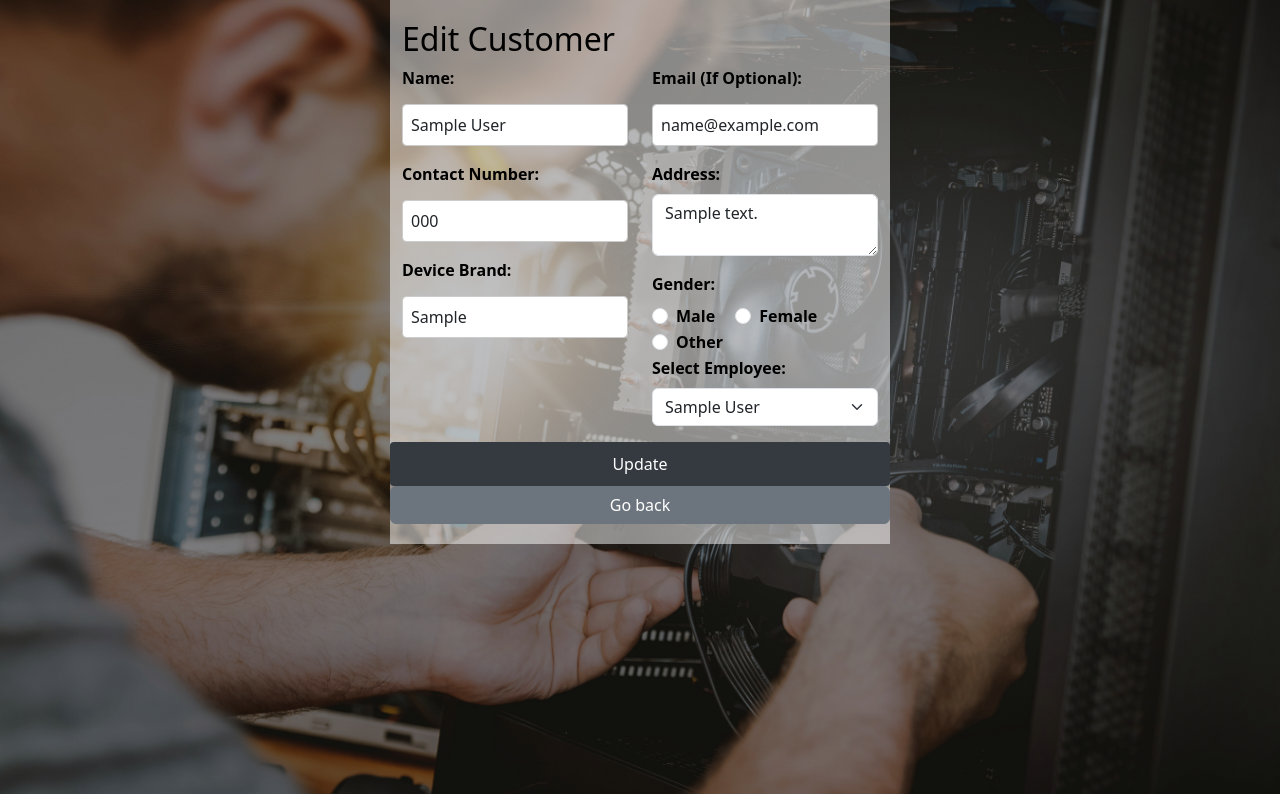
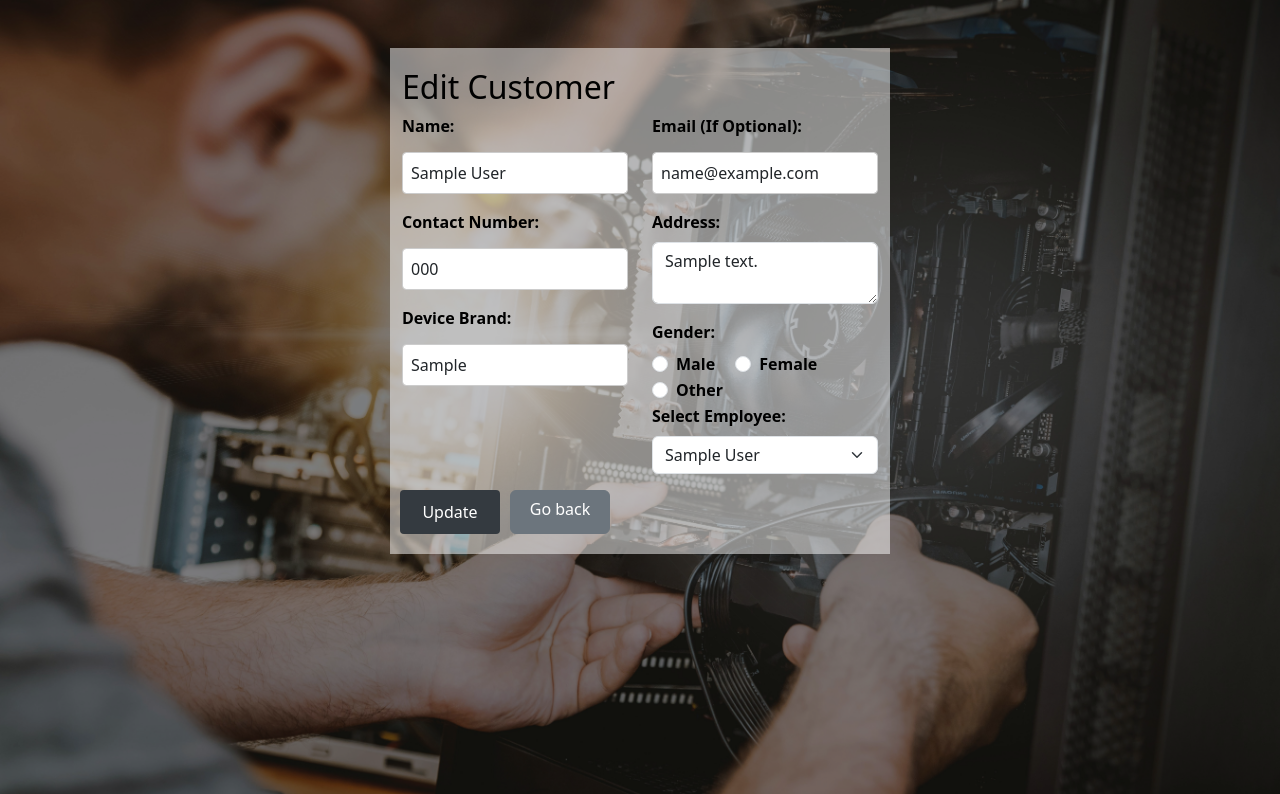
Before and after one commit to Shinano21/E-Commerce_iFix-IT, a PHP site: page /edit_customer.php?id=1 in a window 1280 px wide. Shown: the top 794 px of the page. Run offline with PHP 8.4, Linux system fonts and the light colour scheme; tables that the repository leaves empty or names only in its code hold one stand-in row (values such as "Sample post").

Commit message:
ok na buttons

```diff
--- a/add_reas.php
+++ b/add_reas.php
@@ -139,7 +139,8 @@
             </div>
 
             <button type="submit" name="add" style="background-color: #343a40; color: white;" class="btn">Add Repair Assignment</button>
-            <a href="repas.php">Go Back</a>
+            <a href="repas.php" style="color: black; text-decoration: none; font-size:20px;">Go Back</a>
+
 
         </form>
     </div>
--- a/edit_customer.php
+++ b/edit_customer.php
@@ -82,7 +82,7 @@ if(isset($_GET['id'])) {
 </head>
 <body>
 <main>
-    <div class="container" style="background-color: rgba(255, 255, 255, 0.5); width:500px;">
+    <div class="container mt-5" style="background-color: rgba(255, 255, 255, 0.5); width:500px;">
         <section id="edit-customer-form">
             <?php if(isset($_GET['message']) && $_GET['message'] === 'updated'): ?>
             <p class="alert alert-success">Customer details updated successfully.</p>
@@ -158,8 +158,8 @@ if(isset($_GET['id'])) {
                 </div>
 
                 <!-- Submit and Go back buttons -->
-                <button type="submit" style=" background-color: #343a40; color: white;">Update</button>
-                <a href="customer.php" class="btn btn-secondary">Go back</a>
+                <button type="submit" style=" background-color: #343a40; color: white; width:100px; margin-left:10px">Update</button>
+                <a href="customer.php" class="btn btn-secondary" style="width:100px; margin-left:10px;">Go back</a>
             </form>
             <?php else: ?>
             <p>Customer not found.</p>
```
Also changed, not shown: Customerdis.php (+10 -3 lines).
